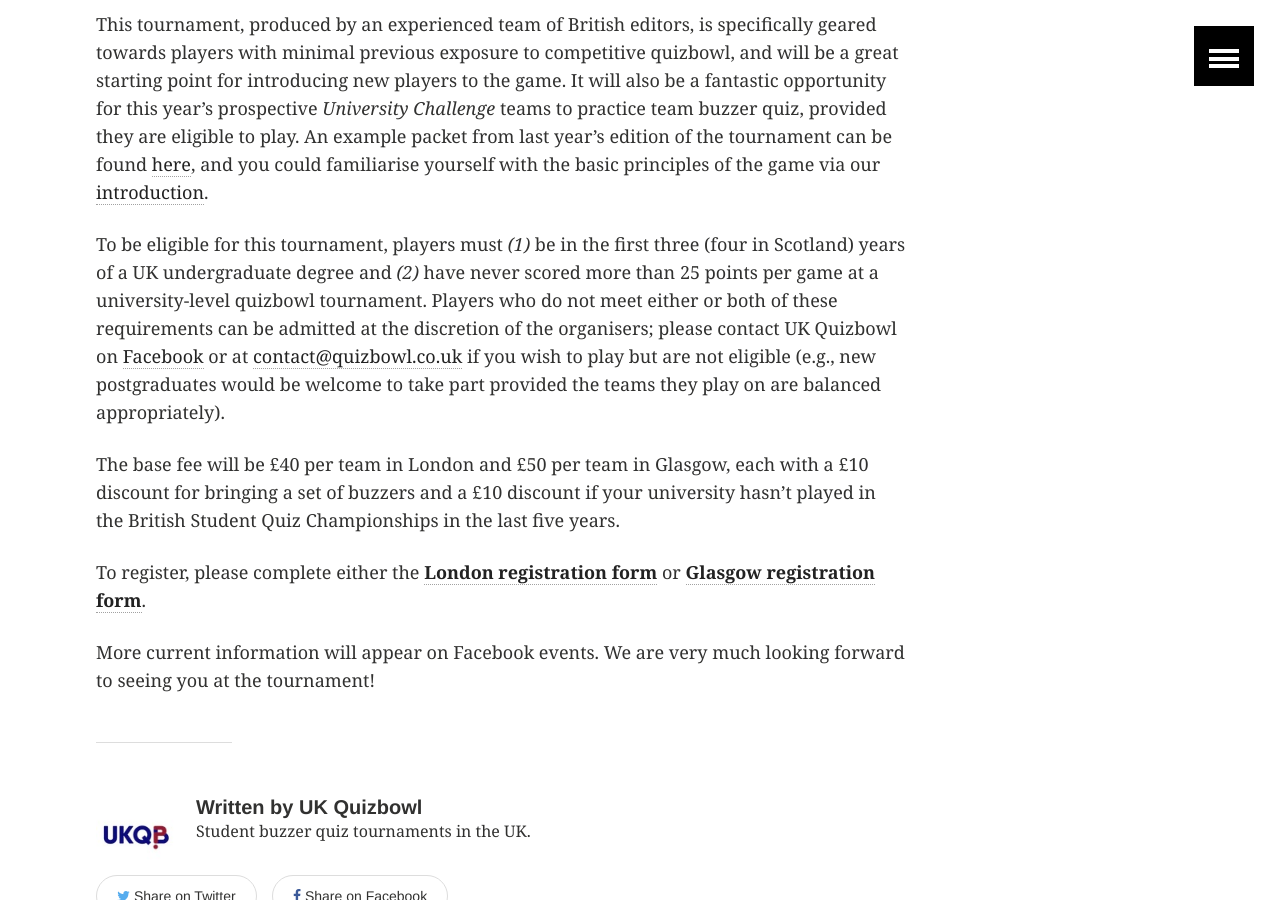
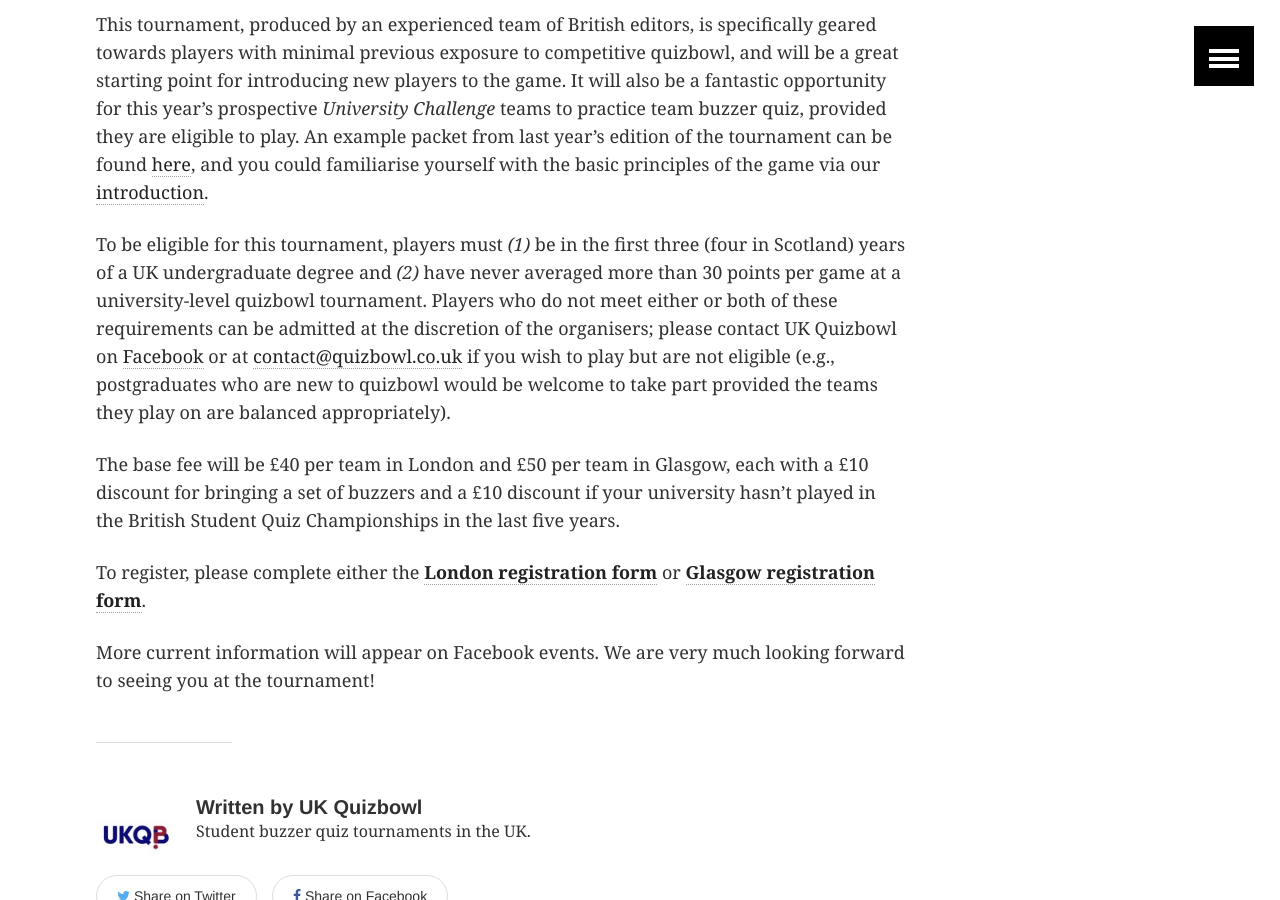
Before and after one commit to vbrej/vbrej.github.io, a Jekyll site: the page built from _posts/articles/2018-10-13-novice-2018-announcement.md, in a window 1280 px wide and 900 px high, scrolled down 513 px. Built offline with Jekyll 4.4.1, drawn with Linux system fonts in a browser that asks for light colours.

Commit message:
Corrections to novice announcement

```diff
--- a/_posts/articles/2018-10-13-novice-2018-announcement.md
+++ b/_posts/articles/2018-10-13-novice-2018-announcement.md
@@ -16,7 +16,7 @@ The 2018 edition of the **British Novice Tournament (BNT)** will be held on 17<s
 
 This tournament, produced by an experienced team of British editors, is specifically geared towards players with minimal previous exposure to competitive quizbowl, and will be a great starting point for introducing new players to the game. It will also be a fantastic opportunity for this year's prospective *University Challenge* teams to practice team buzzer quiz, provided they are eligible to play. An example packet from last year's edition of the tournament can be found [here](https://quizbowl.co.uk/assets/novice2017.pdf), and you could familiarise yourself with the basic principles of the game via our [introduction](https://quizbowl.co.uk/intro/).
 
-To be eligible for this tournament, players must *(1)* be in the first three (four in Scotland) years of a UK undergraduate degree and *(2)* have never scored more than 25 points per game at a university-level quizbowl tournament. Players who do not meet either or both of these requirements can be admitted at the discretion of the organisers; please contact UK Quizbowl on [Facebook](https://www.facebook.com/quizbowluk/) or at <contact@quizbowl.co.uk> if you wish to play but are not eligible (e.g., new postgraduates would be welcome to take part provided the teams they play on are balanced appropriately).
+To be eligible for this tournament, players must *(1)* be in the first three (four in Scotland) years of a UK undergraduate degree and *(2)* have never averaged more than 30 points per game at a university-level quizbowl tournament. Players who do not meet either or both of these requirements can be admitted at the discretion of the organisers; please contact UK Quizbowl on [Facebook](https://www.facebook.com/quizbowluk/) or at <contact@quizbowl.co.uk> if you wish to play but are not eligible (e.g., postgraduates who are new to quizbowl would be welcome to take part provided the teams they play on are balanced appropriately).
 
 The base fee will be £40 per team in London and £50 per team in Glasgow, each with a £10 discount for bringing a set of buzzers and a £10 discount if your university hasn't played in the British Student Quiz Championships in the last five years.
 
```
